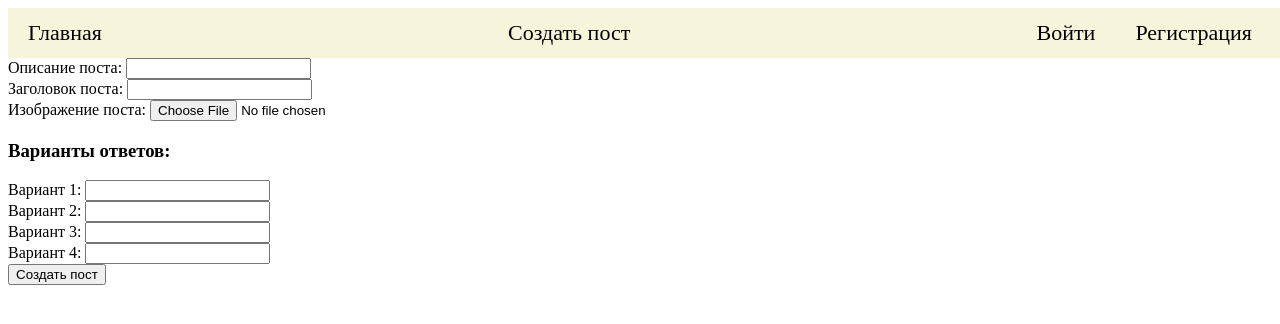
After one commit to Repard7/FirstLabaRKIS, a Django app: page /polls/create in a window 1280 px wide. The commit adds this page. Shown: the top 324 px of the page. Run offline with Django 3.2, Linux system fonts and the light colour scheme.

Commit message:
Добавил возможность добавления поста и возможность просмотра результатов, когда пользователь уже проголосовал, также исправил ошибку с неоткрытием информации о посте, из-за отсутствия изображения

```diff
--- a/polls/models.py
+++ b/polls/models.py
@@ -25,6 +25,12 @@ class Question(models.Model):
     def is_expired(self):
         return timezone.now() > self.pub_date + datetime.timedelta(minutes=10)
 
+    @classmethod
+    def create_question(cls, question_text, question_description=""):
+        return cls.objects.create(
+            question_text=question_text,
+            question_description=question_description
+        )
 class Choice(models.Model):
     question = models.ForeignKey(Question, on_delete=models.CASCADE)
     choice_text = models.CharField(max_length=200)
--- a/polls/templates/polls/base.html
+++ b/polls/templates/polls/base.html
@@ -31,6 +31,7 @@
 <body>
     <header>
         <a href="{% url 'polls:index' %}">Главная</a>
+        <a href="{% url 'polls:create' %}">Создать пост</a>
         <div>
             {% if user.is_authenticated %}
             <a href="{% url 'polls:profile' %}">Профиль</a>
--- /dev/null
+++ b/polls/templates/polls/create.html
@@ -0,0 +1,50 @@
+{% extends 'polls/base.html' %}
+{% block title %} Создание поста {% endblock %}
+{% block content %}
+
+    {% if error %}
+        <div class="error">{{ error }}</div>
+    {% endif %}
+
+    <form method="post" enctype="multipart/form-data">
+
+        {% csrf_token %}
+
+        <div class="form-group">
+            <label for="username">Описание поста:</label>
+            <input type="text" id="question_description" name="question_description" required>
+        </div>
+
+        <div class="form-group">
+            <label for="email">Заголовок поста:</label>
+            <input type="text" id="question_text" name="question_text" required>
+        </div>
+
+        <div class="form-group">
+            <label for="avatar">Изображение поста:</label>
+            <input type="file" id="question_image" name="question_image" accept="image/*" required>
+        </div>
+
+        <h3>Варианты ответов:</h3>
+        <div class="form-group">
+            <label for="choice1">Вариант 1:</label>
+            <input type="text" id="choice1" name="choices" required>
+        </div>
+
+        <div class="form-group">
+            <label for="choice2">Вариант 2:</label>
+            <input type="text" id="choice2" name="choices" required>
+        </div>
+
+        <div class="form-group">
+            <label for="choice3">Вариант 3:</label>
+            <input type="text" id="choice3" name="choices">
+        </div>
+
+        <div class="form-group">
+            <label for="choice4">Вариант 4:</label>
+            <input type="text" id="choice4" name="choices">
+        </div>
+        <button type="submit">Создать пост</button>
+    </form>
+{% endblock %}
--- a/polls/urls.py
+++ b/polls/urls.py
@@ -14,6 +14,6 @@ urlpatterns = [
     path('login/', views.login_view, name='login'),
     path('logout/', views.logout_view, name='logout'),
     path('profile/', views.profile_view, name='profile'),
-    path('profile/edit', views.edit_profile_view, name='edit_profile')
-
+    path('profile/edit', views.edit_profile_view, name='edit_profile'),
+    path('create', views.create_View, name='create'),
 ]
--- a/polls/views.py
+++ b/polls/views.py
@@ -1,3 +1,6 @@
+
+from datetime import datetime
+
 from django.contrib.auth import login, authenticate, logout
 from django.contrib.auth.decorators import login_required
 from django.shortcuts import render, get_object_or_404, redirect
@@ -20,6 +23,17 @@ class DetailView(generic.DetailView):
     model = Question
     template_name = 'polls/detail.html'
 
+    def get_context_data(self, **kwargs):
+        context = super().get_context_data(**kwargs)
+        question = self.object
+
+        if self.request.user.is_authenticated:
+            has_voted = UserVote.objects.filter(
+                user=self.request.user,
+                question=question
+            ).exists()
+            context['has_voted'] = has_voted
+        return context
 
 class ResultsView(generic.DetailView):
     model = Question
@@ -28,22 +42,26 @@ class ResultsView(generic.DetailView):
 
 def vote(request, question_id):
     question = get_object_or_404(Question, pk=question_id)
+    has_voted = UserVote.objects.filter(user=request.user, question=question).exists()
+
     if not request.user.is_authenticated:
         return render(request, 'polls/detail.html', {
             'question' : question,
             'error_message' : 'Вы должны зарегистрироваться для голосований'
         })
-    if UserVote.objects.filter(user = request.user, question=question).exists():
+    if has_voted:
         return render(request, 'polls/detail.html', {
             'question': question,
-            'error_message': 'Вы уже голосовали в этом опросе'
+            'error_message': 'Вы уже голосовали в этом опросе',
+            'has_voted': True
         })
     try:
         selected_choice = question.choice_set.get(pk=request.POST['choice'])
     except (KeyError, Choice.DoesNotExist):
         return render(request, 'polls/detail.html', {
             'question': question,
-            'error_message': 'вы не сделали выбор'
+            'error_message': 'вы не сделали выбор',
+            'has_voted' : has_voted
         })
     else:
         selected_choice.votes += 1
@@ -144,3 +162,31 @@ def edit_profile_view(request):
         return redirect('polls:profile')
 
     return render(request, 'polls/edit_profile.html')
+
+def create_View(request):
+    if request.method == 'POST':
+        question_text = request.POST.get('question_text')
+        question_description = request.POST.get('question_description')
+        question_image = request.FILES.get('question_image')
+        choices = request.POST.getlist('choices')
+
+        if Question.objects.filter(question_text=question_text).exists():
+            return render(request, 'polls/register.html', {'error' : 'Пост с таким именем уже существует'})
+
+        question = Question.objects.create(
+            question_text=question_text,
+            question_description=question_description,
+            pub_date=datetime.now()
+        )
+        if question_image:
+            question.question_image = question_image
+            question.save()
+        valid_choices = [choice.strip() for choice in choices if choice.strip()]
+        for choice_text in valid_choices:
+            Choice.objects.create(
+                question=question,
+                choice_text=choice_text,
+                votes=0
+            )
+        return redirect('polls:index')
+    return render(request, 'polls/create.html')
```
Also changed, not shown: polls/templates/polls/detail.html (+10 -2 lines).
